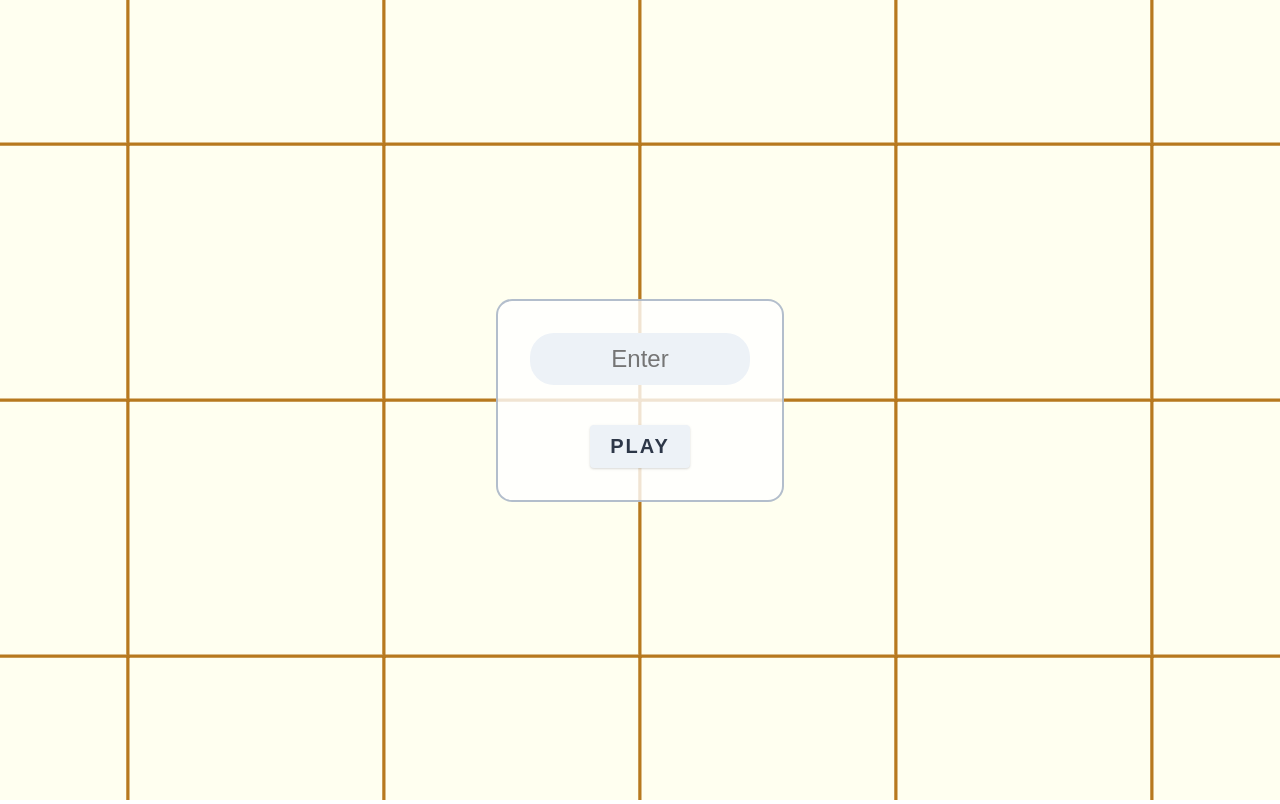
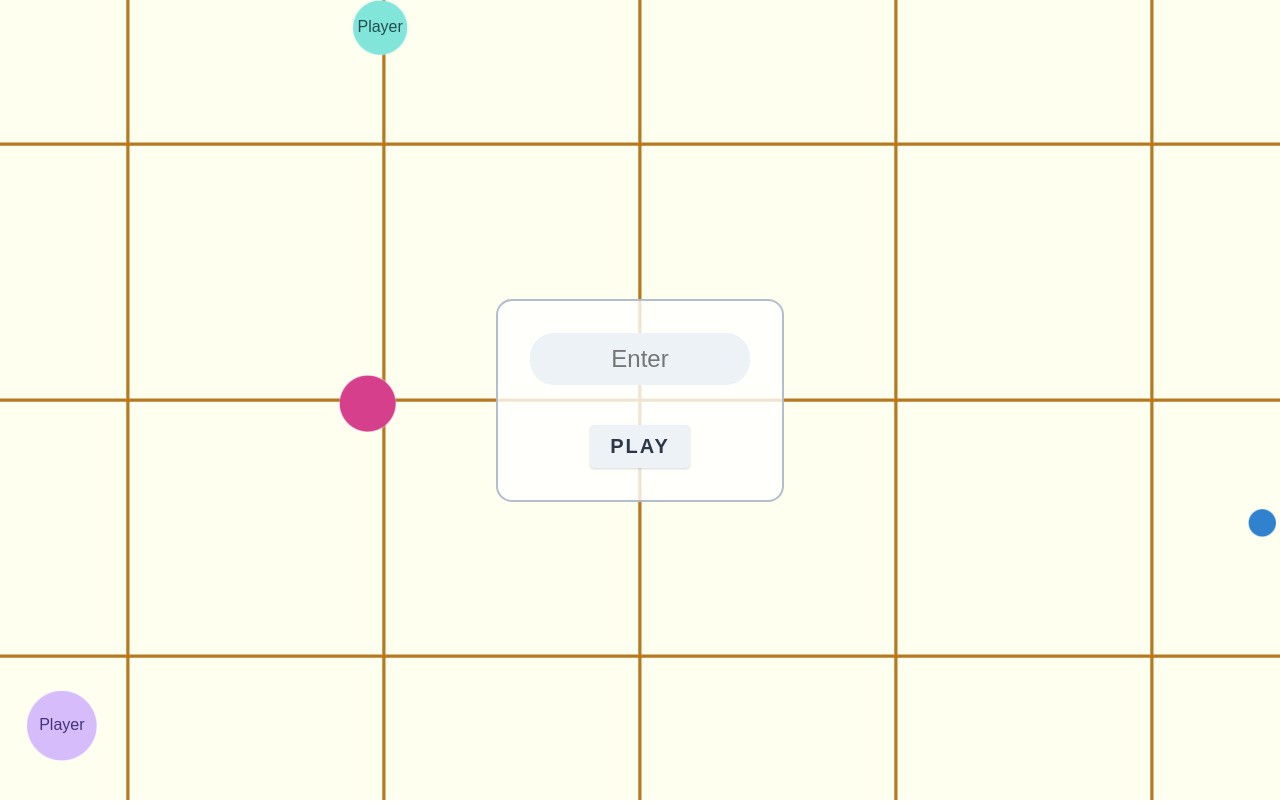
Before and after one commit to harchcode/ubur, a website built with Parcel: page src/index.html in a window 1280 px wide. Built offline with nearby package versions, Linux system fonts and the light colour scheme; animation ran at ten frames a second.

Commit message:
sphere types and input

```diff
--- a/src/constants.ts
+++ b/src/constants.ts
@@ -6,8 +6,9 @@ export const MAX_SPHERE_R = 100;
 export const MAX_SPHERE_AREA = circleAreaFromRadius(MAX_SPHERE_R);
 export const MIN_SPHERE_R = 1;
 export const MIN_SPHERE_AREA = circleAreaFromRadius(MIN_SPHERE_R);
-export const STARTING_SPHERE_R = 5;
-export const MAX_SPHERE_V = 50;
+export const STARTING_PLAYER_R = 5;
+export const STARTING_PLAYER_R_RANDOMNESS = 1;
+export const MAX_SPHERE_SPEED = 100;
 
 export const FPS = 60;
 export const MPF = 1000 / FPS;
@@ -22,7 +23,7 @@ export const ARENA_GRID_LINE_COUNT = ARENA_GRID_CELL_COUNT - 1;
 
 export const CAMERA_ZOOM_SPEED = 50;
 
-export const SPHERE_COLORS = [
+export const PLAYER_COLORS = [
   hex('#FEB2B2'), // red
   hex('#FBD38D'), // orange
   hex('#FAF089'), // yellow
@@ -34,7 +35,21 @@ export const SPHERE_COLORS = [
   hex('#FBB6CE') // pink
 ];
 
-export const NAME_COLOR_STRS = [
+export const FOOD_COLORS = [
+  hex('#E53E3E'), // red
+  hex('#DD6B20'), // orange
+  hex('#D69E2E'), // yellow
+  hex('#38A169'), // green
+  hex('#319795'), // teal
+  hex('#3182CE'), // blue
+  hex('#5A67D8'), // indigo
+  hex('#805AD5'), // purple
+  hex('#D53F8C') // pink
+];
+
+export const AM_COLOR = hex('#1A202C');
+
+export const PLAYER_NAME_COLORS = [
   '#742A2A',
   '#7B341E',
   '#744210',
@@ -46,10 +61,14 @@ export const NAME_COLOR_STRS = [
   '#702459'
 ];
 
-export enum GameState {
-  START = 1,
-  CONNECTING = 2,
-  WAITING_TO_START = 3,
-  PLAYING = 4,
-  GAME_OVER = 5
-}
+export const FOOD_SPAWN_R_MIN = 1;
+export const FOOD_SPAWN_R_MAX = 5;
+export const AM_SPAWN_R_MIN = 1;
+export const AM_SPAWN_R_MAX = 20;
+
+export const SHOOT_AREA_RATIO_SQ = 0.9;
+export const SHOOT_AREA_RATIO = Math.sqrt(SHOOT_AREA_RATIO_SQ);
+export const SHOOT_FORCE = 10;
+export const BULLET_SPEED = 50;
+
+export const SPHERE_R_CHANGE_SPEED = 10;
--- a/src/drawer.ts
+++ b/src/drawer.ts
@@ -1,18 +1,20 @@
-import { DrawerInterface, GameInterface, Sphere } from './types';
+import { DrawerInterface, GameInterface, Sphere, SphereType } from './types';
 import { Graphics } from './webgl/graphics';
 import { Shader } from './webgl/shader';
 import { Camera2D } from './webgl/camera2d';
 import {
   BACK_COLOR,
   WORLD_L,
-  SPHERE_COLORS,
+  PLAYER_COLORS,
   ARENA_COLOR,
   ARENA_GRID_COLOR,
   ARENA_GRID_LINE_W,
   ARENA_GRID_CELL_L,
   ARENA_GRID_LINE_COUNT,
   CAMERA_ZOOM_SPEED,
-  NAME_COLOR_STRS
+  PLAYER_NAME_COLORS,
+  AM_COLOR,
+  FOOD_COLORS
 } from './constants';
 
 const OOAGCL = 1 / ARENA_GRID_CELL_L;
@@ -133,14 +135,34 @@ export class Drawer implements DrawerInterface {
     )
       return;
 
-    this.shader.setColor(SPHERE_COLORS[sphere.colorIndex]);
-    this.shader.circle(sphere.x, sphere.y, sphere.r);
+    if (sphere.type === SphereType.PLAYER) {
+      this.drawPlayer(sphere);
+    } else if (sphere.type === SphereType.AM) {
+      this.drawAM(sphere);
+    } else if (sphere.type === SphereType.FOOD) {
+      this.drawFood(sphere);
+    }
+  };
+
+  private drawFood = (sphere: Sphere) => {
+    this.shader.setColor(FOOD_COLORS[sphere.colorIndex]);
+    this.shader.circle(sphere.x, sphere.y, sphere.cr);
+  };
+
+  private drawAM = (sphere: Sphere) => {
+    this.shader.setColor(AM_COLOR);
+    this.shader.circle(sphere.x, sphere.y, sphere.cr);
+  };
+
+  private drawPlayer = (sphere: Sphere) => {
+    this.shader.setColor(PLAYER_COLORS[sphere.colorIndex]);
+    this.shader.circle(sphere.x, sphere.y, sphere.cr);
 
     const screenR = this.camera.getOnScreenW(sphere.r);
 
     const nameSize = this.getNameSize(screenR);
 
-    this.nameCtx.fillStyle = NAME_COLOR_STRS[sphere.colorIndex];
+    this.nameCtx.fillStyle = PLAYER_NAME_COLORS[sphere.colorIndex];
     this.nameCtx.font = nameSize;
     this.nameCtx.fillText(
       sphere.name,
--- a/src/game.ts
+++ b/src/game.ts
@@ -4,21 +4,28 @@ import {
   GameInterface,
   Sphere,
   PoolInterface,
-  SphereType
+  SphereType,
+  ShootCommand
 } from './types';
 import { GameLoop } from './game-loop';
 import { Pool } from './pool';
-import { randInt } from './utils/math';
+import { randInt, rand } from './utils/math';
 import {
   WORLD_L,
-  SPHERE_COLORS,
-  STARTING_SPHERE_R,
-  MAX_SPHERE_V
+  PLAYER_COLORS,
+  FOOD_SPAWN_R_MIN,
+  FOOD_SPAWN_R_MAX,
+  FOOD_COLORS,
+  AM_SPAWN_R_MIN,
+  AM_SPAWN_R_MAX,
+  STARTING_PLAYER_R,
+  STARTING_PLAYER_R_RANDOMNESS
 } from './constants';
 import { World } from './world';
 
 export class Game implements GameInterface {
   spheres: PoolInterface<Sphere>;
+  commands: PoolInterface<ShootCommand>;
   world: World;
 
   constructor() {
@@ -32,6 +39,7 @@ export class Game implements GameInterface {
         vx: 0,
         vy: 0,
         r: 0,
+        cr: 0,
         colorIndex: 0
       }),
       (obj: Sphere) => {
@@ -40,7 +48,22 @@ export class Game implements GameInterface {
         obj.vx = 0;
         obj.vy = 0;
         obj.r = 0;
+        obj.cr = 0;
         obj.colorIndex = 0;
+      }
+    );
+
+    this.commands = new Pool<ShootCommand>(
+      () => ({
+        id: 0,
+        shooter: null,
+        dirx: 0,
+        diry: 0
+      }),
+      (obj: ShootCommand) => {
+        obj.shooter = null;
+        obj.dirx = 0;
+        obj.diry = 0;
       }
     );
 
@@ -48,36 +71,84 @@ export class Game implements GameInterface {
   }
 
   start = (updater: UpdaterInterface, drawer?: DrawerInterface) => {
-    for (let i = 0; i < 1000; i++) {
-      const tmp = this.spheres.obtain();
+    for (let i = 0; i < 10; i++) {
+      this.spawnAM();
+    }
 
-      tmp.x = randInt(0, WORLD_L);
-      tmp.y = randInt(0, WORLD_L);
-      tmp.r = 50;
-      tmp.vx = randInt(-MAX_SPHERE_V, MAX_SPHERE_V);
-      tmp.vy = randInt(-MAX_SPHERE_V, MAX_SPHERE_V);
-      tmp.colorIndex = randInt(0, SPHERE_COLORS.length - 1);
+    for (let i = 0; i < 500; i++) {
+      this.spawnFood();
+    }
 
-      this.world.insert(tmp);
+    for (let i = 0; i < 100; i++) {
+      this.spawnPlayer('Player');
     }
 
     const loop = new GameLoop(updater, drawer);
     loop.start();
   };
 
+  spawnFood = () => {
+    const newSphere = this.spheres.obtain();
+
+    newSphere.type = SphereType.FOOD;
+    newSphere.name = '';
+    newSphere.r = rand(FOOD_SPAWN_R_MIN, FOOD_SPAWN_R_MAX);
+    newSphere.cr = newSphere.r;
+    newSphere.x = rand(newSphere.r, WORLD_L - newSphere.r);
+    newSphere.y = rand(newSphere.r, WORLD_L - newSphere.r);
+    newSphere.vx = 0;
+    newSphere.vy = 0;
+    newSphere.colorIndex = randInt(0, FOOD_COLORS.length - 1);
+
+    this.world.insert(newSphere);
+
+    return newSphere;
+  };
+
+  spawnAM = () => {
+    const newSphere = this.spheres.obtain();
+
+    newSphere.type = SphereType.AM;
+    newSphere.name = '';
+    newSphere.r = rand(AM_SPAWN_R_MIN, AM_SPAWN_R_MAX);
+    newSphere.cr = newSphere.r;
+    newSphere.x = rand(newSphere.r, WORLD_L - newSphere.r);
+    newSphere.y = rand(newSphere.r, WORLD_L - newSphere.r);
+    newSphere.vx = 0;
+    newSphere.vy = 0;
+    newSphere.colorIndex = 0;
+
+    this.world.insert(newSphere);
+
+    return newSphere;
+  };
+
   spawnPlayer = (name: string) => {
-    const newPlayerSphere = this.spheres.obtain();
+    const newSphere = this.spheres.obtain();
 
-    newPlayerSphere.name = name || 'Anon';
-    newPlayerSphere.x = randInt(0, WORLD_L);
-    newPlayerSphere.y = randInt(0, WORLD_L);
-    newPlayerSphere.r = 100;
-    newPlayerSphere.vx = 50;
-    newPlayerSphere.vy = 80;
-    newPlayerSphere.colorIndex = randInt(0, SPHERE_COLORS.length - 1);
+    newSphere.type = SphereType.PLAYER;
+    newSphere.name = name || 'Anon';
+    newSphere.r = rand(
+      STARTING_PLAYER_R - STARTING_PLAYER_R_RANDOMNESS,
+      STARTING_PLAYER_R + STARTING_PLAYER_R_RANDOMNESS
+    );
+    newSphere.cr = newSphere.r;
+    newSphere.x = rand(newSphere.r, WORLD_L - newSphere.r);
+    newSphere.y = rand(newSphere.r, WORLD_L - newSphere.r);
+    newSphere.vx = 10;
+    newSphere.vy = 5;
+    newSphere.colorIndex = randInt(0, PLAYER_COLORS.length - 1);
 
-    this.world.insert(newPlayerSphere);
+    this.world.insert(newSphere);
 
-    return newPlayerSphere;
+    return newSphere;
+  };
+
+  shoot = (sphere: Sphere, dirx: number, diry: number) => {
+    const command = this.commands.obtain();
+
+    command.shooter = sphere;
+    command.dirx = dirx;
+    command.diry = diry;
   };
 }
--- a/src/index.ts
+++ b/src/index.ts
@@ -16,12 +16,25 @@ const nameCanvas = document.getElementById('name') as HTMLCanvasElement;
 const game = new Game();
 
 const drawer = new Drawer(game, canvas, nameCanvas);
-const updater = new Updater(game, (eaten: Sphere) => {
-  if (eaten === drawer.playerSphere) {
-    drawer.setPlayerSphere();
-    titleUI.style.display = 'flex';
-  }
-});
+
+const onClick = (ev: MouseEvent) => {
+  if (!drawer.playerSphere) return;
+
+  const sphereX = window.innerWidth * 0.5;
+  const sphereY = window.innerHeight * 0.5;
+
+  const mouseX = ev.clientX;
+  const mouseY = window.innerHeight - ev.clientY;
+
+  const relX = mouseX - sphereX;
+  const relY = mouseY - sphereY;
+  const len = Math.sqrt(relX * relX + relY * relY);
+
+  const dirX = relX / len;
+  const dirY = relY / len;
+
+  game.shoot(drawer.playerSphere, dirX, dirY);
+};
 
 const resizeWindow = () => {
   const w = window.innerWidth;
@@ -39,10 +52,25 @@ window.addEventListener('resize', () => {
 
 resizeWindow();
 
+const updater = new Updater(game, (eaten: Sphere) => {
+  if (eaten === drawer.playerSphere) {
+    drawer.setPlayerSphere();
+    titleUI.style.display = 'flex';
+
+    window.removeEventListener('mousedown', onClick);
+  }
+});
+
 game.start(updater, drawer);
 
 startButton.onclick = () => {
   titleUI.style.display = 'none';
   const player = game.spawnPlayer(nameInput.value);
+  player.r = 100;
+  player.cr = 100;
+  player.vx = 0;
+  player.vy = 0;
   drawer.setPlayerSphere(player);
+
+  window.addEventListener('mousedown', onClick);
 };
--- a/src/updater.ts
+++ b/src/updater.ts
@@ -1,5 +1,18 @@
-import { UpdaterInterface, GameInterface, Sphere } from './types';
-import { WORLD_L, MAX_SPHERE_R } from './constants';
+import {
+  UpdaterInterface,
+  GameInterface,
+  Sphere,
+  SphereType,
+  ShootCommand
+} from './types';
+import {
+  WORLD_L,
+  MAX_SPHERE_R,
+  SHOOT_FORCE,
+  MAX_SPHERE_SPEED,
+  SHOOT_AREA_RATIO,
+  SPHERE_R_CHANGE_SPEED
+} from './constants';
 
 export class Updater implements UpdaterInterface {
   game: GameInterface;
@@ -11,8 +24,32 @@ export class Updater implements UpdaterInterface {
   }
 
   update = (dt: number) => {
+    this.game.commands.forEach(this.handleCommand);
+
     this.game.world.update(dt, this.updateSphere);
     this.game.world.checkCollisions(this.isCollide, this.onCollision);
+  };
+
+  private handleCommand = (command: ShootCommand) => {
+    const { shooter } = command;
+
+    if (!shooter) return;
+
+    shooter.vx -= command.dirx * SHOOT_FORCE;
+    shooter.vy -= command.diry * SHOOT_FORCE;
+
+    const speedSq = shooter.vx * shooter.vx + shooter.vy * shooter.vy;
+
+    if (speedSq > MAX_SPHERE_SPEED * MAX_SPHERE_SPEED) {
+      const speed = Math.sqrt(speedSq);
+
+      shooter.vx = (shooter.vx / speed) * MAX_SPHERE_SPEED;
+      shooter.vy = (shooter.vy / speed) * MAX_SPHERE_SPEED;
+    }
+
+    shooter.r *= SHOOT_AREA_RATIO;
+
+    this.game.commands.free(command);
   };
 
   private isCollide(s1: Sphere, s2: Sphere) {
@@ -29,14 +66,23 @@ export class Updater implements UpdaterInterface {
       (sphere2.x - sphere1.x) * (sphere2.x - sphere1.x) +
       (sphere2.y - sphere1.y) * (sphere2.y - sphere1.y);
 
-    this.absorb(sphere1, sphere2, distanceSq);
+    const bigger = sphere1.r > sphere2.r ? sphere1 : sphere2;
+    const smaller = bigger === sphere1 ? sphere2 : sphere1;
+
+    if (sphere1.type === SphereType.AM || sphere2.type === SphereType.AM) {
+      this.melt(bigger, smaller, distanceSq);
+    } else if (
+      bigger.type === SphereType.FOOD &&
+      smaller.type !== SphereType.FOOD
+    ) {
+      this.absorb(smaller, bigger, distanceSq);
+    } else {
+      this.absorb(bigger, smaller, distanceSq);
+    }
   };
 
-  private absorb(sphere1: Sphere, sphere2: Sphere, distanceSq: number) {
-    const eater = sphere1.r > sphere2.r ? sphere1 : sphere2;
-    const eaten = eater === sphere1 ? sphere2 : sphere1;
-
-    if (distanceSq <= sphere1.r * sphere1.r + sphere2.r * sphere2.r) {
+  private absorb(eater: Sphere, eaten: Sphere, distanceSq: number) {
+    if (distanceSq <= eater.r * eater.r + eaten.r * eaten.r) {
       eater.r = Math.min(
         Math.sqrt(eater.r * eater.r + eaten.r * eaten.r),
         MAX_SPHERE_R
@@ -62,11 +108,8 @@ export class Updater implements UpdaterInterface {
     eaten.r = distance - eater.r;
   }
 
-  private melt(sphere1: Sphere, sphere2: Sphere, distanceSq: number) {
-    const bigger = sphere1.r > sphere2.r ? sphere1 : sphere2;
-    const smaller = bigger === sphere1 ? sphere2 : sphere1;
-
-    if (distanceSq <= sphere1.r * sphere1.r + sphere2.r * sphere2.r) {
+  private melt(bigger: Sphere, smaller: Sphere, distanceSq: number) {
+    if (distanceSq <= bigger.r * bigger.r + smaller.r * smaller.r) {
       bigger.r = Math.sqrt(bigger.r * bigger.r - smaller.r * smaller.r);
       smaller.r = 0;
 
@@ -88,6 +131,12 @@ export class Updater implements UpdaterInterface {
   private updateSphere = (dt: number, sphere: Sphere) => {
     const oldX = sphere.x;
     const oldY = sphere.y;
+
+    if (sphere.cr > sphere.r) {
+      sphere.cr = Math.max(sphere.r, sphere.cr - SPHERE_R_CHANGE_SPEED * dt);
+    } else if (sphere.cr < sphere.r) {
+      sphere.cr = Math.min(sphere.r, sphere.cr + SPHERE_R_CHANGE_SPEED * dt);
+    }
 
     sphere.x += sphere.vx * dt;
     sphere.y += sphere.vy * dt;
--- a/src/utils/math.ts
+++ b/src/utils/math.ts
@@ -8,8 +8,14 @@ export function circleAreaFromRadius(radius: number) {
   return Math.PI * radius * radius;
 }
 
+// inclusive
 export function randInt(min: number, max: number) {
   return Math.floor(Math.random() * (max - min + 1)) + min;
+}
+
+// exclusive
+export function rand(min: number, max: number) {
+  return Math.random() * (max - min) + min;
 }
 
 export function nextPowerOf2(value: number): number {
```
Also changed, not shown: src/index.html (+1 -1 lines), src/types.ts (+14 -1 lines).
